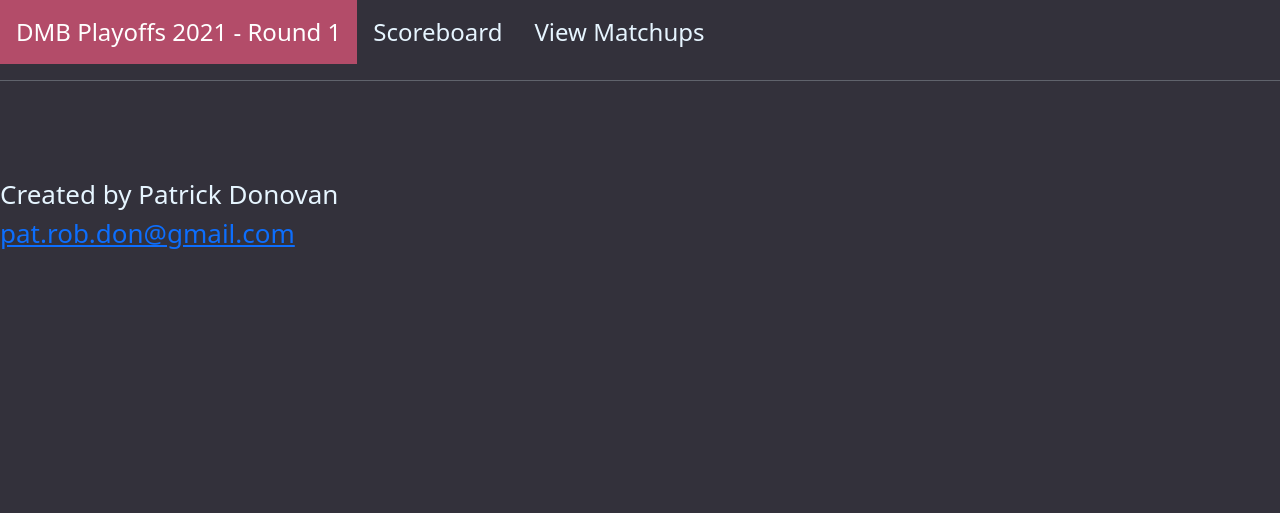
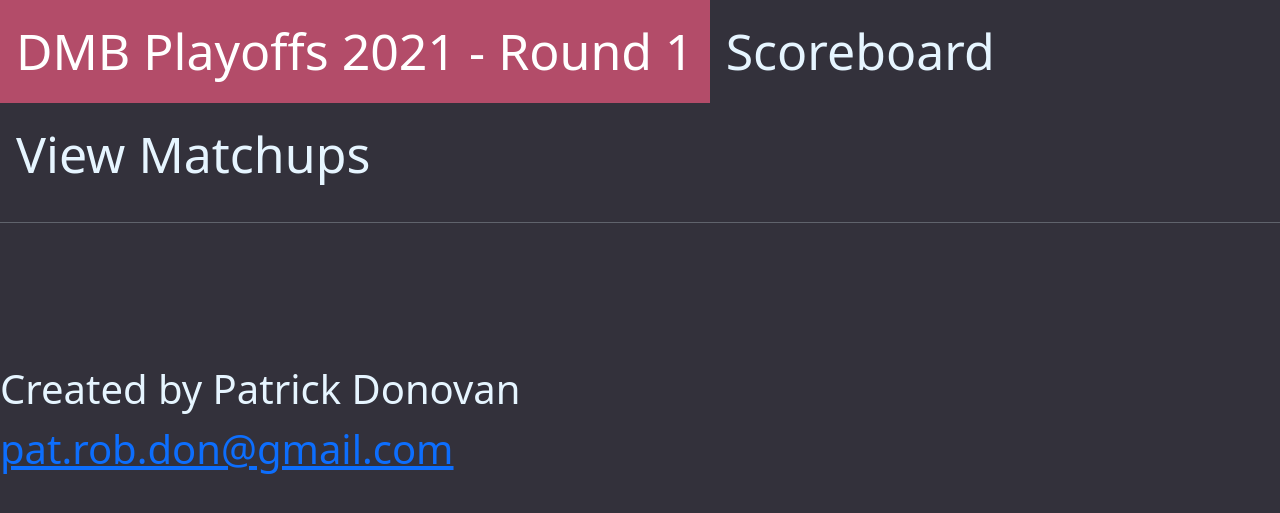
Before and after one commit to p93d/dmb_playoffs, a Flask app: template templates/tables.html in a window 1280 px wide. Shown: the top 513 px of the page. Run offline with Flask 2, Linux system fonts and the light colour scheme; the template is opened without the code that fills it, so the values that code supplies are empty.

Commit message:
Update tables.css

```diff
--- a/static/tables.css
+++ b/static/tables.css
@@ -4,9 +4,8 @@ body
 {
 background-color: #33313b;
 color: #e6f5ff;
-font-size: 26px;
-text-align: left;
-min-height: 100%;
+font-size: 40px;
+
 }
 
 .alignleft
@@ -22,12 +21,10 @@ min-height: 100%;
 }
 
 
-
-
 /* general formats for all tables */
 table
 {
-    font-size: 24px;
+    font-size: 36px;
     font-family: Helvetica, sans-serif;
     width: 100%;
     text-align: center;
@@ -37,7 +34,7 @@ table
 tr
 {
     text-align: center;
-    border: 2px solid #33313b;
+    border: 3px solid #33313b;
 }
 
 /* general formats for all table headers */
@@ -60,12 +57,12 @@ tr td:nth-child(2),
 tr td:nth-child(6)
 {
     font-style: italic;
-    font-size: 20px;
+    font-size: 25px;
 }
 
 tr:nth-child(10n)
 {
-    border: 10px solid #33313b;
+    border: 12px solid #33313b;
     font-style: bold;
 }
 
@@ -85,7 +82,7 @@ tr:nth-child(10n)
     text-align: center;
     padding: 14px 16px;
     text-decoration: none;
-    font-size: 24px;
+    font-size: 50px;
     color: #e6f5ff;
   }
 
```
